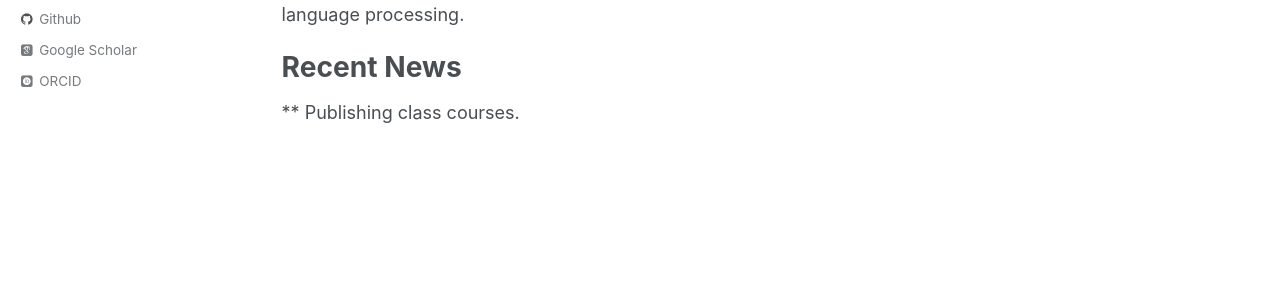
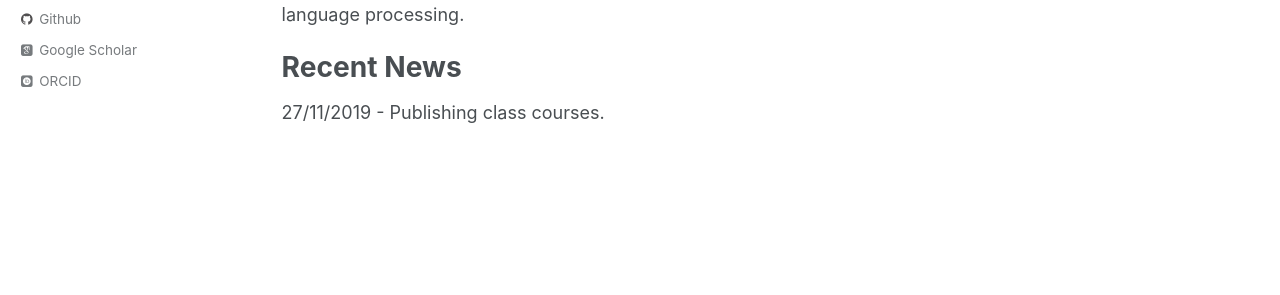
Before and after one commit to dr-dahou-adrar/dr-dahou-adrar.github.io, a Jekyll site: the page built from _pages/about.md, in a window 1280 px wide. Shown: the part 426-721 px from the top of the page. Built offline with Jekyll 4.4.1, drawn with Linux system fonts in a browser that asks for light colours; some web fonts are replaced.

Commit message:
Update about.md

```diff
--- a/_pages/about.md
+++ b/_pages/about.md
@@ -15,4 +15,4 @@ My research interests lie in the general area of machine learning, particularly
 
 Recent News
 ======
-** Publishing class courses.
+27/11/2019 - Publishing class courses.
```
